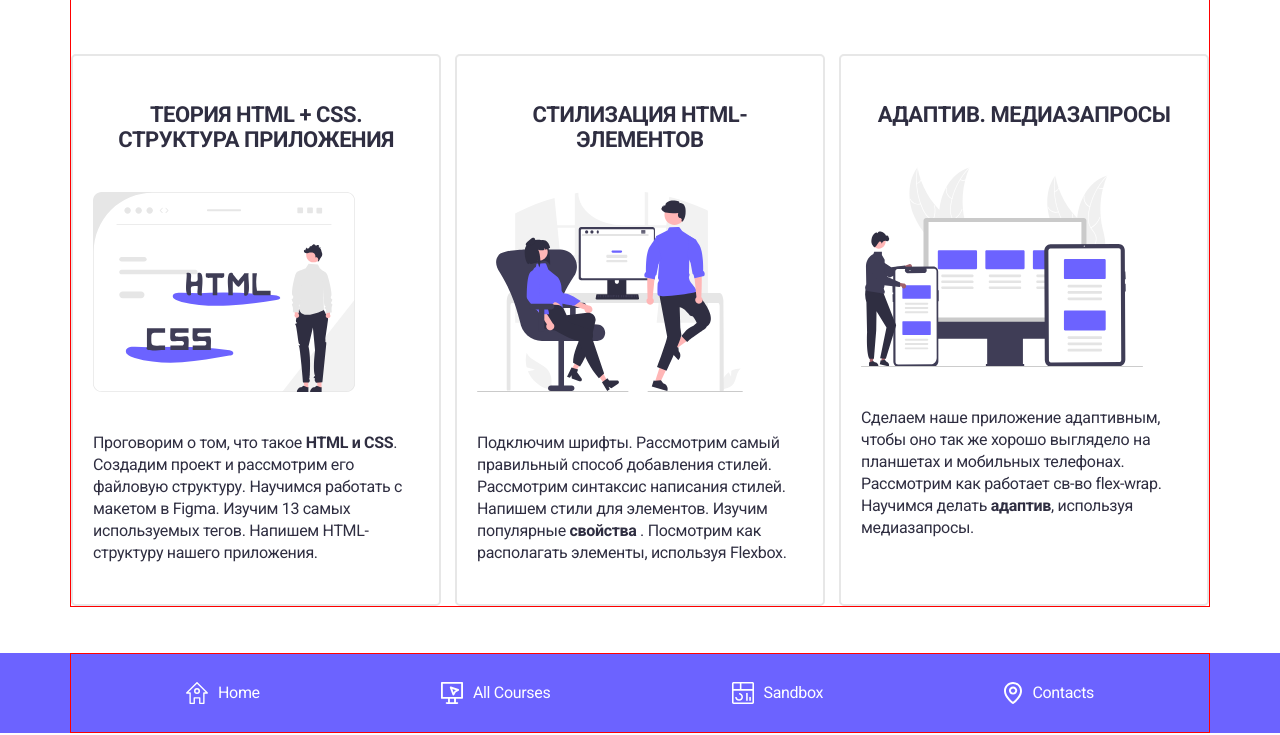
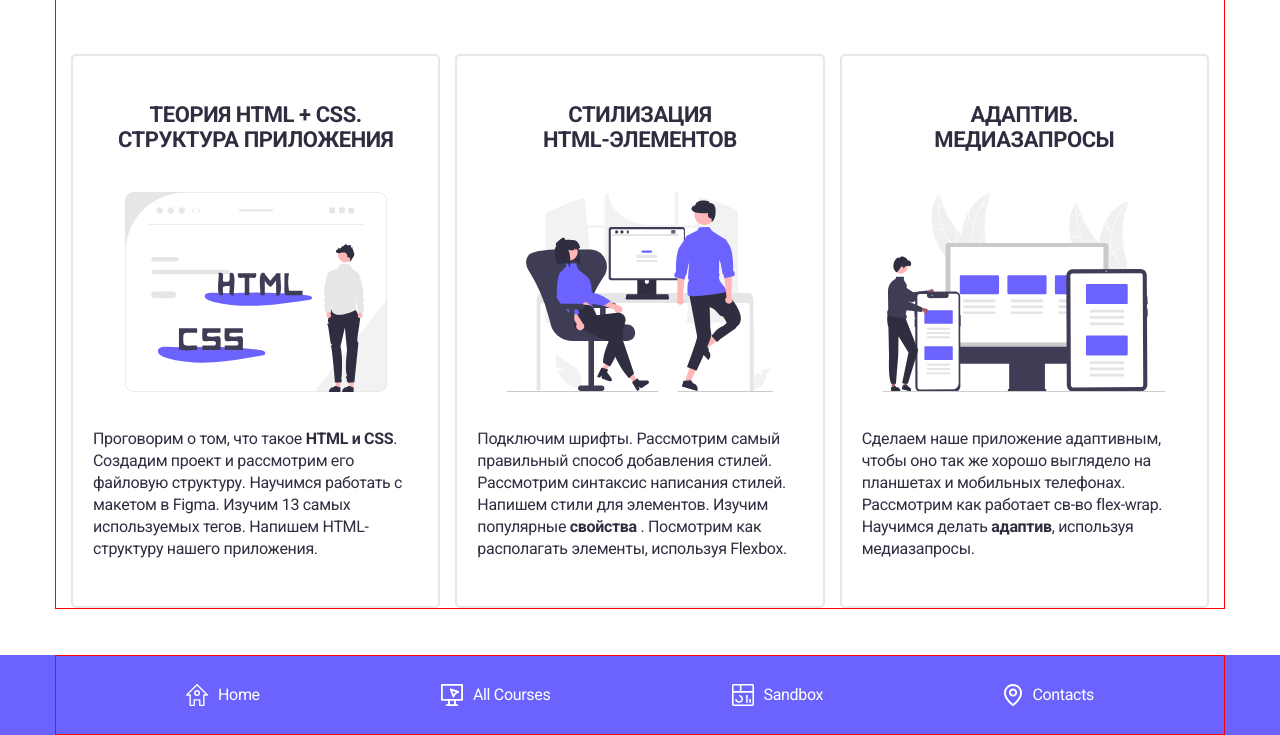
Before and after one commit to SHEENSHEELLA/HTML-and-CSS-layout, a plain HTML site: page index.html in a window 1280 px wide. Shown: the part 249-984 px from the top of the page. Drawn offline with Linux system fonts and the light colour scheme.

Commit message:
Fix some styles and start work with media queries

```diff
--- a/index.html
+++ b/index.html
@@ -28,7 +28,10 @@
         <h1>html+css. верстка</h1>
         <div class="cards-wrapper">
           <div class="card">
-            <h2 class="card-title">теория html + css. Структура приложения</h2>
+            <h2 class="card-title">
+              теория html + css. <br />
+              Структура приложения
+            </h2>
             <img
               class="card-img"
               src="./assets/img/img-1.svg"
@@ -43,7 +46,10 @@
           </div>
 
           <div class="card">
-            <h2 class="card-title">Стилизация HTML-элементов</h2>
+            <h2 class="card-title">
+              Стилизация <br />
+              HTML-элементов
+            </h2>
             <img
               class="card-img"
               src="./assets/img/img-2.svg"
@@ -58,7 +64,7 @@
           </div>
 
           <div class="card">
-            <h2 class="card-title">Адаптив. Медиазапросы</h2>
+            <h2 class="card-title small">Адаптив. Медиазапросы</h2>
             <img
               class="card-img"
               src="./assets/img/img-3.svg"
--- a/style.css
+++ b/style.css
@@ -25,8 +25,10 @@ ul {
 .container {
   border: 1px solid red;
   margin: 0 auto;
-  width: 1140px;
+  max-width: 1170px;
+  width: 100%;
   height: 100%;
+  padding: 0 15px;
 }
 
 .header-wrapper {
@@ -66,15 +68,21 @@ h1 {
 .cards-wrapper {
   display: flex;
   justify-content: space-between;
+  flex-wrap: wrap;
+  gap: 15px;
 }
 
 .card {
   border: 2px solid #e7e7e7;
   border-radius: 5px;
-  width: 370px;
-  height: 552px;
+  width: 330px;
+  /* height: 552px; */
   background: #fff;
   padding: 46px 20px;
+  display: flex;
+  flex-direction: column;
+  align-items: center;
+  flex-grow: 1;
 }
 
 .card-title {
@@ -85,6 +93,10 @@ h1 {
   text-align: center;
   color: #2f2e41;
   margin-bottom: 40px;
+}
+
+.card-title.small {
+  max-width: 180px;
 }
 
 .card-img {
@@ -126,3 +138,18 @@ footer a {
   align-items: center;
   gap: 10px;
 }
+
+@media screen and (max-width: 768px) {
+  .main-section {
+    padding: 46px 0 50px;
+  }
+
+  .card-title.small {
+    max-width: max-content;
+  }
+
+  h1 {
+    font-size: 36px;
+    margin-bottom: 46 px;
+  }
+}
```
